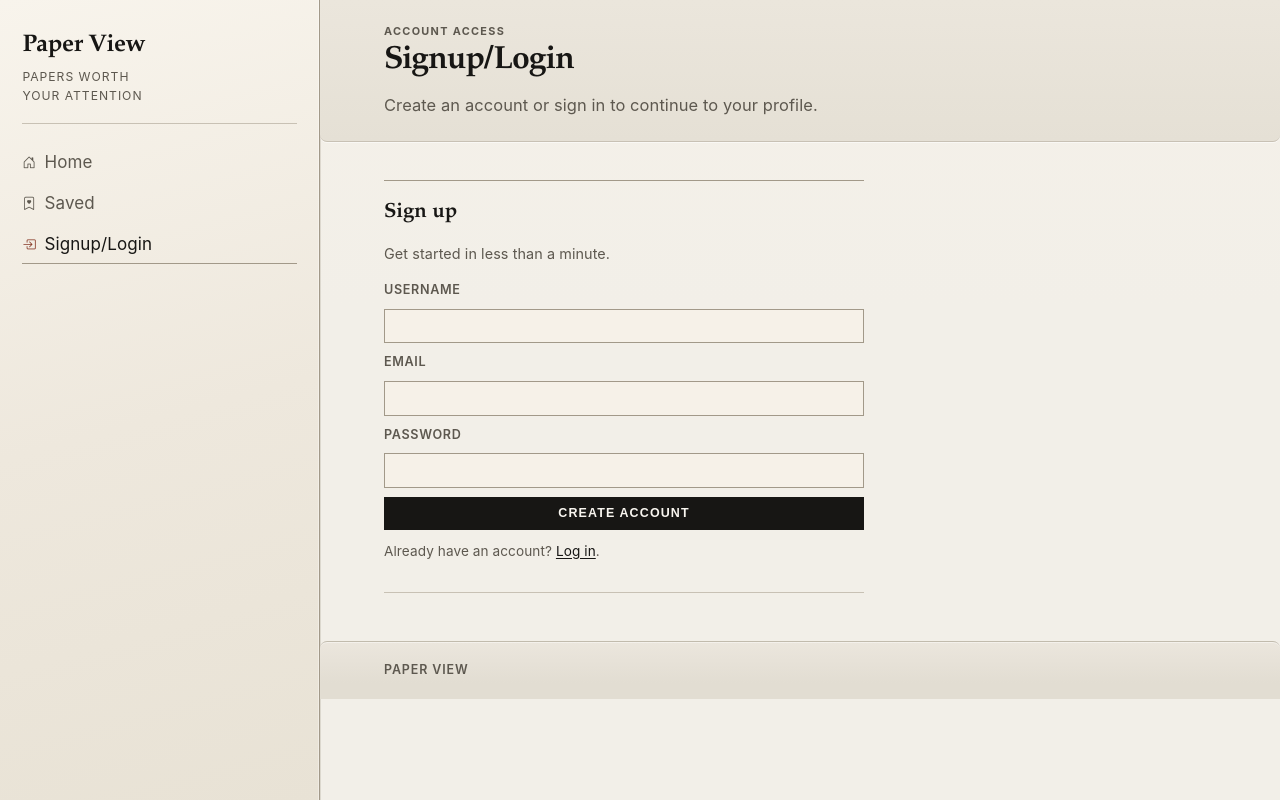
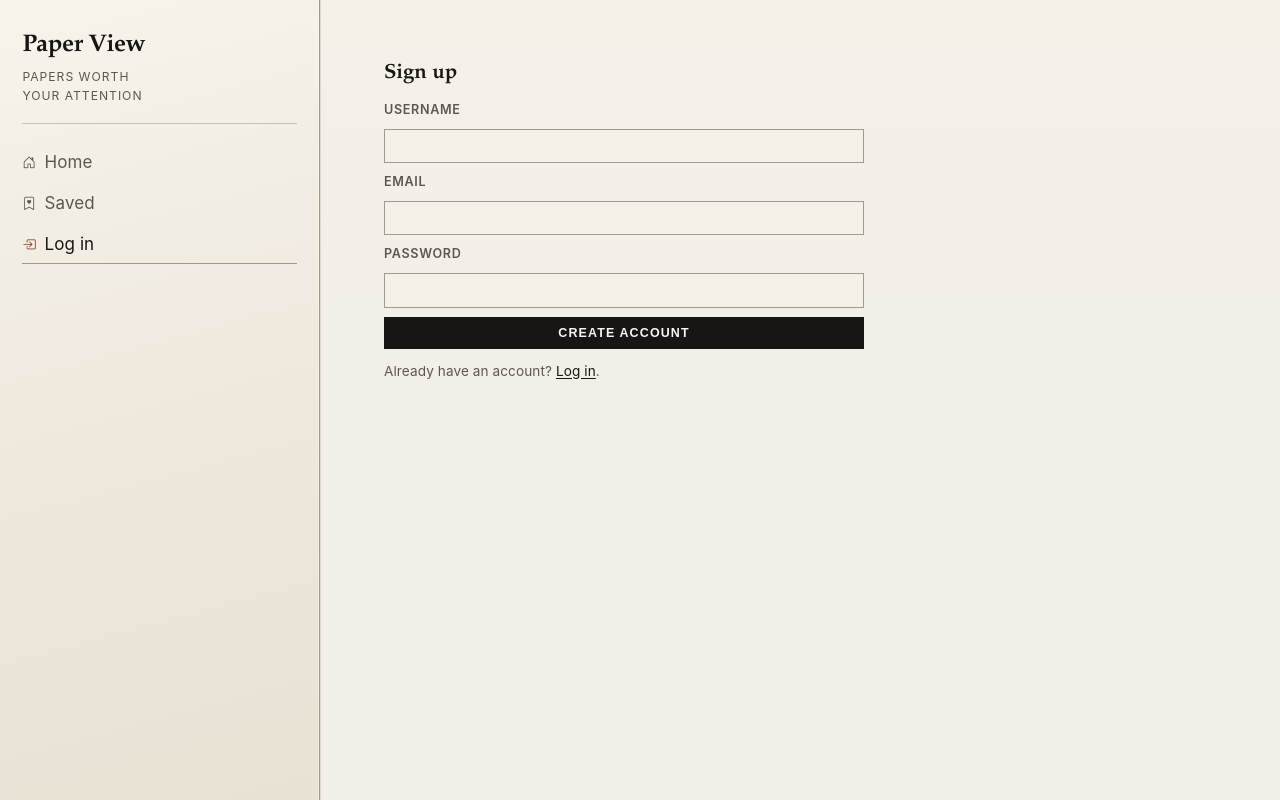
Before and after one commit to changerate/cs4800-assignment3, a Flask app: page /auth?mode=signup in a window 1280 px wide. Run offline with Flask 3, Linux system fonts and the light colour scheme; data that the repository does not hold is empty.

Commit message:
updated login page

```diff
--- a/backend/app/static/css/editorial.css
+++ b/backend/app/static/css/editorial.css
@@ -83,7 +83,7 @@ code { font-size: .86em; padding: .1rem .35rem; background: #ebe6dc; border: 1px
   box-shadow: inset 1px 0 0 rgba(162, 153, 137, 0.28);
 }
 
-.feed-main > :is(.feed-header, .auth-hero, .profile-header):first-child {
+.feed-main > :is(.feed-header, .profile-header):first-child {
   margin-left: calc(-1 * var(--feed-main-pad-x));
   margin-right: calc(-1 * var(--feed-main-pad-x));
   margin-top: calc(-1 * var(--feed-main-pad-y-top));
@@ -96,7 +96,7 @@ code { font-size: .86em; padding: .1rem .35rem; background: #ebe6dc; border: 1px
   border-radius: 0 0 0.45rem 0.45rem;
 }
 
-.feed-main > :is(.feed-header, .auth-hero, .profile-header):first-child .feed-title {
+.feed-main > :is(.feed-header, .profile-header):first-child .feed-title {
   max-width: 76ch;
 }
 
@@ -234,17 +234,18 @@ code { font-size: .86em; padding: .1rem .35rem; background: #ebe6dc; border: 1px
 }
 .empty-state.muted { color: var(--ink-soft); }
 
-.auth-hero:not(:first-child),
 .profile-header:not(:first-child) {
   margin-bottom: 1.4rem;
 }
 .profile-header .icon-label { display: inline-flex; align-items: center; gap: .5rem; }
-.auth-eyebrow, .profile-eyebrow, .discover-form-title { margin: 0 0 .38rem; color: var(--ink-soft); font-size: .68rem; letter-spacing: .12em; text-transform: uppercase; font-weight: 700; }
+.profile-eyebrow, .discover-form-title { margin: 0 0 .38rem; color: var(--ink-soft); font-size: .68rem; letter-spacing: .12em; text-transform: uppercase; font-weight: 700; }
 .auth-alert, .discover-alert { border: 1px solid #c97757; color: #6f2209; background: #f6e5dd; padding: .65rem .72rem; font-size: .9rem; }
 .auth-info { border: 1px solid #9caa8f; color: #2f4c26; background: #e7ede0; padding: .65rem .72rem; font-size: .9rem; }
 .auth-grid { display: grid; gap: 1.1rem; grid-template-columns: minmax(0, 480px); }
 .auth-card, .profile-card, .discover-panel { border-top: 1px solid var(--line-strong); border-bottom: 1px solid var(--line); padding: 1rem 0; background: transparent; }
+.auth-card { border-top: none; border-bottom: none; }
 .auth-card-title, .profile-card-title { margin: 0; font-family: var(--serif); font-size: 1.28rem; }
+.auth-card > .auth-card-title { margin-bottom: 0.65rem; }
 .auth-card-subtitle, .discover-intro, .profile-muted, .discover-hint, .discover-meta { color: var(--ink-soft); font-size: .9rem; }
 .auth-form { display: flex; flex-direction: column; gap: .56rem; }
 .auth-form label { color: var(--ink-soft); font-size: .79rem; letter-spacing: .05em; text-transform: uppercase; font-weight: 600; }
@@ -620,6 +621,6 @@ form.auth-form.discover-form .discover-field--narrow { max-width: 11rem; }
   gap: 2.2rem;
 }
 
-.related-panel .feed-main > :is(.feed-header, .auth-hero, .profile-header):first-child {
+.related-panel .feed-main > :is(.feed-header, .profile-header):first-child {
   margin-bottom: 2rem;
 }
--- a/backend/app/templates/auth.html
+++ b/backend/app/templates/auth.html
@@ -1,17 +1,9 @@
 {% extends "base.html" %}
-{% block title %}Signup/Login · Paper View{% endblock %}
+{% block title %}{% if mode == "signup" %}Sign up{% else %}Log in{% endif %} · Paper View{% endblock %}
 {% block body %}
 <div class="shell">
   {% include "partials/sidebar.html" %}
   <main class="feed-main">
-    <section class="auth-hero">
-      <p class="auth-eyebrow">Account access</p>
-      <h1 class="feed-title">Signup/Login</h1>
-      <p class="feed-lede">
-        Create an account or sign in to continue to your profile.
-      </p>
-    </section>
-
     {% if error %}
     <p class="auth-alert" role="alert">{{ error }}</p>
     {% endif %}
@@ -22,8 +14,7 @@
     <section class="auth-grid" aria-label="Authentication">
       {% if mode == "signup" %}
       <article class="auth-card">
-        <h2 class="auth-card-title">Sign up</h2>
-        <p class="auth-card-subtitle">Get started in less than a minute.</p>
+        <h1 class="auth-card-title">Sign up</h1>
         <form method="post" action="{{ url_for('web.signup') }}" class="auth-form">
           <label for="signup-username">Username</label>
           <input
@@ -64,8 +55,7 @@
       </article>
       {% else %}
       <article class="auth-card">
-        <h2 class="auth-card-title">Log in</h2>
-        <p class="auth-card-subtitle">Welcome back to Paper View.</p>
+        <h1 class="auth-card-title">Log in</h1>
         <form method="post" action="{{ url_for('web.login_page') }}" class="auth-form">
           <input type="hidden" name="next" value="{{ next_path }}" />
 
@@ -97,8 +87,6 @@
       </article>
       {% endif %}
     </section>
-
-    {% include "partials/site_footer.html" %}
   </main>
 
   {% include "partials/bottom_nav.html" %}
--- a/backend/app/templates/partials/sidebar.html
+++ b/backend/app/templates/partials/sidebar.html
@@ -25,7 +25,7 @@
     <a
       href="{{ url_for('web.auth_page') }}"
       class="sidebar-link {% if page == 'auth' %}is-active{% endif %}"
-      ><span class="icon-label"><i class="bi bi-box-arrow-in-right" aria-hidden="true"></i><span>Signup/Login</span></span></a
+      ><span class="icon-label"><i class="bi bi-box-arrow-in-right" aria-hidden="true"></i><span>Log in</span></span></a
     >
     {% endif %}
   </nav>
```
